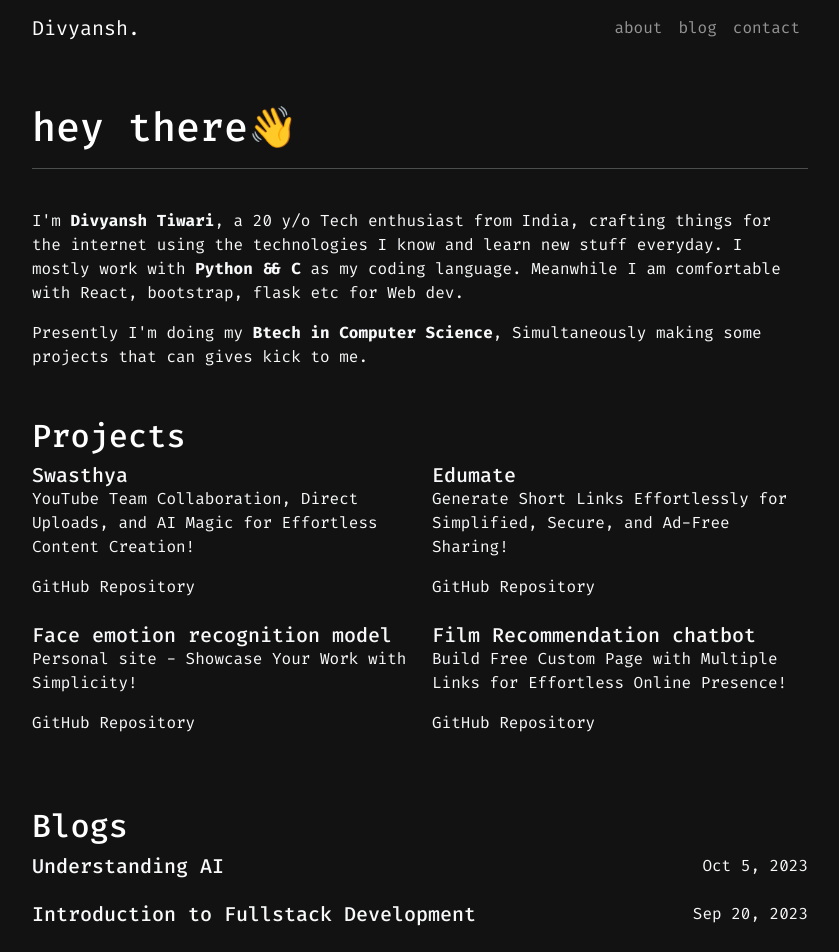
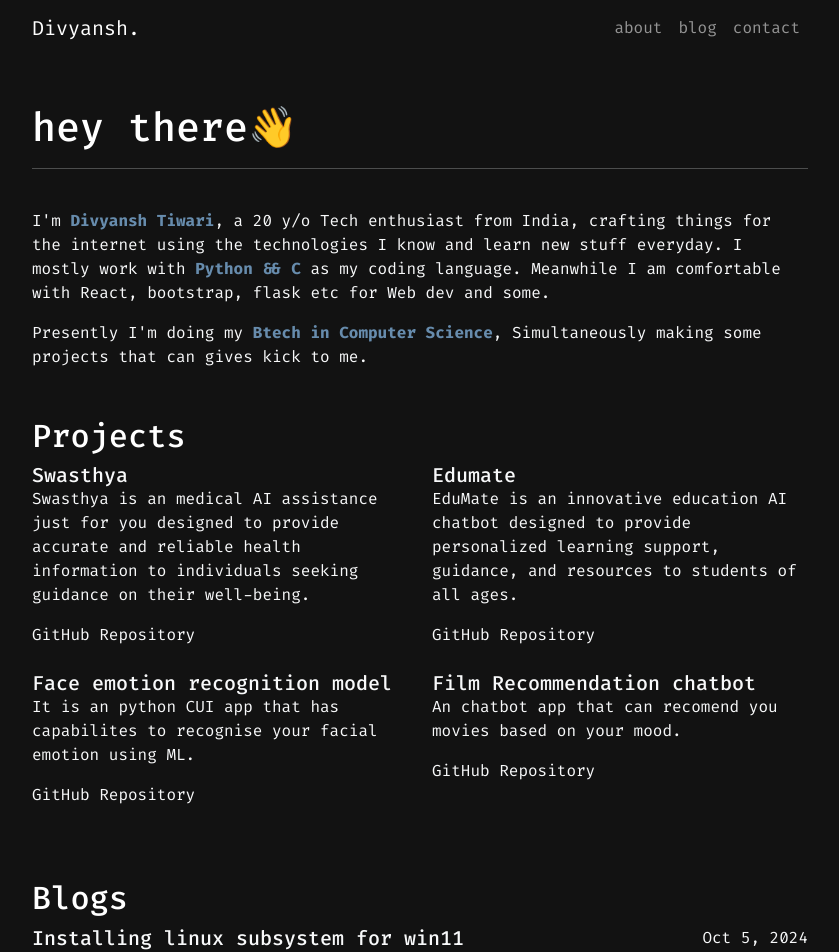
Before and after one commit to DivyanshTiwari20/site, a React (Vite) app: page / in a window 1280 px wide. Shown: the top 952 px of the page, without its empty margins (220-1059 px from the left). Built offline with nearby package versions, Linux system fonts and the light colour scheme.

Commit message:
touch up

```diff
--- a/src/components/BlogList.jsx
+++ b/src/components/BlogList.jsx
@@ -2,8 +2,8 @@ import React from 'react';
 
 function BlogList() {
   const blogs = [
-    { title: 'Understanding AI', date: 'Oct 5, 2023', link: 'https://vani.club' },
-    { title: 'Introduction to Fullstack Development', date: 'Sep 20, 2023', link: 'https://vani.club' },
+    { title: 'Installing linux subsystem for win11', date: 'Oct 5, 2024', link: 'https://dev.to/divyansh_tiwari/how-to-install-windows-subsystem-for-linux-wsl-and-run-the-ubuntu-subsystem-on-windows-using-the-terminal-4m88' },
+    { title: 'My personal blogs && some weird thoughs', date: 'Oct 17, 2024', link: 'https://medium.com/@tmadhuvijay1982' },
   ];
 
   return (
--- a/src/components/Footer.jsx
+++ b/src/components/Footer.jsx
@@ -6,13 +6,14 @@ import twitterIcon from '../assets/twitter.png';
 
 function Footer() {
   return (
-    <footer className="footer mt-auto py-3 ">
+    <footer className=" container footer mt-auto py-3 ">
+      <hr />
       <Container className="d-flex justify-content-between align-items-center footer-content">
         <span>Divyansh Tiwari</span>
         <div className="social-icons">
-          <a href="#"><img src={linkedinIcon} alt="LinkedIn" style={{ width: '30px', height: '30px' }} /></a>
-          <a href="#"><img src={githubIcon} alt="GitHub" style={{ width: '30px', height: '30px' }} /></a>
-          <a href="#"><img src={twitterIcon} alt="Twitter" style={{ width: '30px', height: '30px' }} /></a>
+          <a href="https://www.linkedin.com/in/divyansh-tiwari-47b2082aa/" target='blank'><img src={linkedinIcon} alt="LinkedIn" style={{ width: '30px', height: '30px' }} /></a>
+          <a href="https://github.com/DivyanshTiwari20" target='blank'><img src={githubIcon} alt="GitHub" style={{ width: '30px', height: '30px' }} /></a>
+          <a href="https://x.com/divyansh_ai" target='blank'><img src={twitterIcon} alt="Twitter" style={{ width: '30px', height: '30px' }} /></a>
         </div>
       </Container>
     </footer>
--- a/src/components/Home.jsx
+++ b/src/components/Home.jsx
@@ -9,7 +9,7 @@ function Home() {
         <h1>hey there👋</h1>
         <p><hr />
         <br />
-          I'm <strong>Divyansh Tiwari</strong>, a 20 y/o Tech enthusiast from India, crafting things for the internet using the technologies I know and learn new stuff everyday. I mostly work with <strong>Python && C </strong> as my coding language. Meanwhile I am comfortable with React, bootstrap, flask etc for Web dev.
+          I'm <strong >Divyansh Tiwari</strong>, a 20 y/o Tech enthusiast from India, crafting things for the internet using the technologies I know and learn new stuff everyday. I mostly work with <strong>Python && C </strong> as my coding language. Meanwhile I am comfortable with React, bootstrap, flask etc for Web dev and some.
         </p>
         <p>
           Presently I'm doing my <strong>Btech in Computer Science</strong>, Simultaneously making some projects that can gives kick to me.
--- a/src/components/ProjectList.jsx
+++ b/src/components/ProjectList.jsx
@@ -2,10 +2,10 @@ import React from 'react';
 
 function ProjectList() {
   const projects = [
-    { name: 'Swasthya', description: 'YouTube Team Collaboration, Direct Uploads, and AI Magic for Effortless Content Creation!', link: 'https://tel-ai.vercel.app/', },
-    { name: 'Edumate', description: 'Generate Short Links Effortlessly for Simplified, Secure, and Ad-Free Sharing!', link: 'https://edumate-xygy.vercel.app/', },
-    { name: 'Face emotion recognition model', description: 'Personal site - Showcase Your Work with Simplicity!', link: '', repo: 'https://github.com/DivyanshTiwari20/DivyanshTiwari20-face-emotion-recognition-model' },
-    { name: 'Film Recommendation chatbot', description: 'Build Free Custom Page with Multiple Links for Effortless Online Presence!', link: '', repo: 'https://github.com/DivyanshTiwari20/film-recommender-chatbot' },
+    { name: 'Swasthya', description: 'Swasthya is an medical AI assistance just for you designed to provide accurate and reliable health information to individuals seeking guidance on their well-being.', link: 'https://tel-ai.vercel.app/', },
+    { name: 'Edumate', description: 'EduMate is an innovative education AI chatbot designed to provide personalized learning support, guidance, and resources to students of all ages.', link: 'https://edumate-xygy.vercel.app/', },
+    { name: 'Face emotion recognition model', description: 'It is an python CUI app that has capabilites to recognise your facial emotion using ML. ', link: '', repo: 'https://github.com/DivyanshTiwari20/DivyanshTiwari20-face-emotion-recognition-model' },
+    { name: 'Film Recommendation chatbot', description: 'An chatbot app that can recomend you movies based on your mood.', link: '', repo: 'https://github.com/DivyanshTiwari20/film-recommender-chatbot' },
     // { name: 'tools', description: 'Your All-in-One Toolbox with Image to Base64, Domain Tools, IP Checker, and More!', link: 'https://tools.example.com', repo: 'https://github.com/suresh/tools' },
     // { name: 'gituser', description: 'Discover GitHub User and Organization Details with a Sleek Interface', link: 'https://gituser.example.com', repo: 'https://github.com/suresh/gituser' },
   ];
--- a/src/styles/App.css
+++ b/src/styles/App.css
@@ -10,7 +10,10 @@ body {
   max-width: 800px;
   margin: 0 auto;
 }
-
+b, strong {
+  font-weight: bolder;
+  color: #678cad;
+}
 .dark-mode {
   background-color: #121212;
   color: #ffffff;
@@ -143,6 +146,15 @@ a:hover {
     margin-top: 10px;
   }
 }
+/* Hide scrollbar for Chrome, Safari, and Opera */
+:root::-webkit-scrollbar {
+  display: none;
+}
 
+/* Hide scrollbar for IE, Edge, and Firefox */
+:root {
+  -ms-overflow-style: none; /* IE and Edge */
+  scrollbar-width: none; /* Firefox */
+}
 
 /* font-family: 'Fira Code', monospace; */
```
